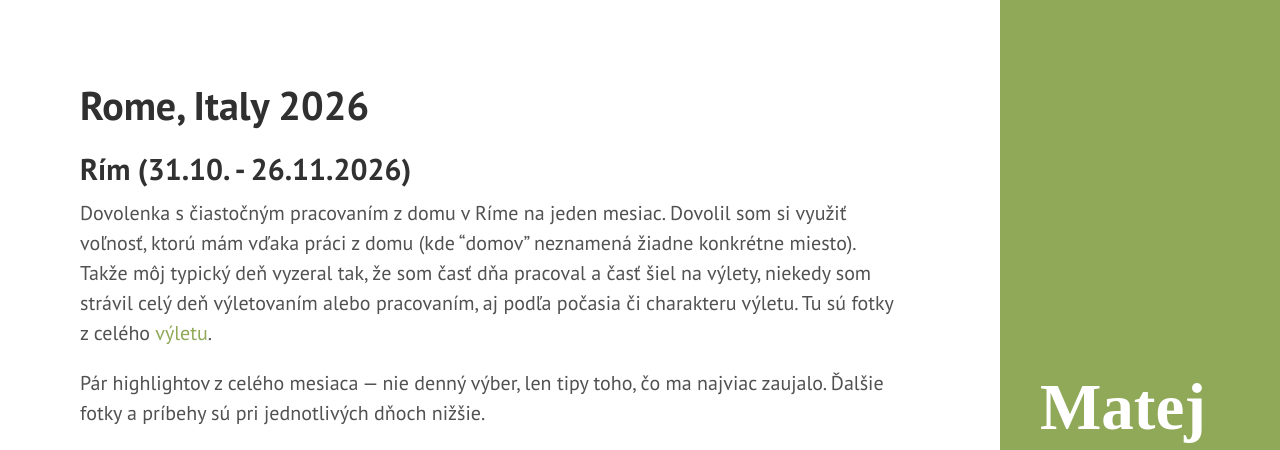
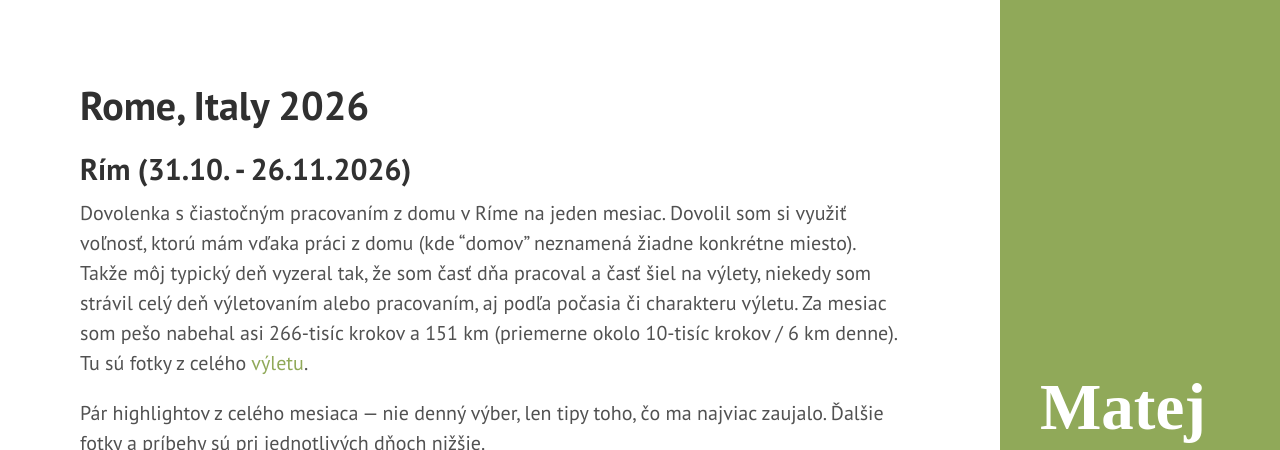
Before and after one commit to xtrojak/xtrojak.github.io, a Jekyll site: the page built from _posts/2026-11-01-rome.md, in a window 1280 px wide and 900 px high, cut to the strip 0-450 px from the top of the window. Built offline with Jekyll 4.4.1, drawn with Linux system fonts in a browser that asks for light colours; some web fonts are replaced; a style sheet for code colours, icons or effects is not loaded.

Commit message:
Rome: stats

```diff
--- a/_posts/2026-11-01-rome.md
+++ b/_posts/2026-11-01-rome.md
@@ -7,7 +7,7 @@ title: Rome, Italy 2026
 Rím (31.10. - 26.11.2026) {#ubytovanie}
 --------------------------
 
-Dovolenka s čiastočným pracovaním z domu v Ríme na jeden mesiac. Dovolil som si využiť voľnosť, ktorú mám vďaka práci z domu (kde "domov" neznamená žiadne konkrétne miesto). Takže môj typický deň vyzeral tak, že som časť dňa pracoval a časť šiel na výlety, niekedy som strávil celý deň výletovaním alebo pracovaním, aj podľa počasia či charakteru výletu. Tu sú fotky z celého [výletu](https://photos.app.goo.gl/wTdyNJy3t8hM4pDy9).
+Dovolenka s čiastočným pracovaním z domu v Ríme na jeden mesiac. Dovolil som si využiť voľnosť, ktorú mám vďaka práci z domu (kde "domov" neznamená žiadne konkrétne miesto). Takže môj typický deň vyzeral tak, že som časť dňa pracoval a časť šiel na výlety, niekedy som strávil celý deň výletovaním alebo pracovaním, aj podľa počasia či charakteru výletu. Za mesiac som pešo nabehal asi 266-tisíc krokov a 151 km (priemerne okolo 10-tisíc krokov / 6 km denne). Tu sú fotky z celého [výletu](https://photos.app.goo.gl/wTdyNJy3t8hM4pDy9).
 
 <link rel="stylesheet" href="https://unpkg.com/leaflet@1.9.4/dist/leaflet.css" integrity="sha256-p4NxAoJBhIIN+hmNHrzRCf9tD/miZyoHS5obTRR9BMY=" crossorigin="">
 <link rel="stylesheet" href="{{ "/public/css/visit-map.css" | relative_url }}">
```
Also changed, not shown: public/css/visit-map.css (line endings or trailing spaces).
